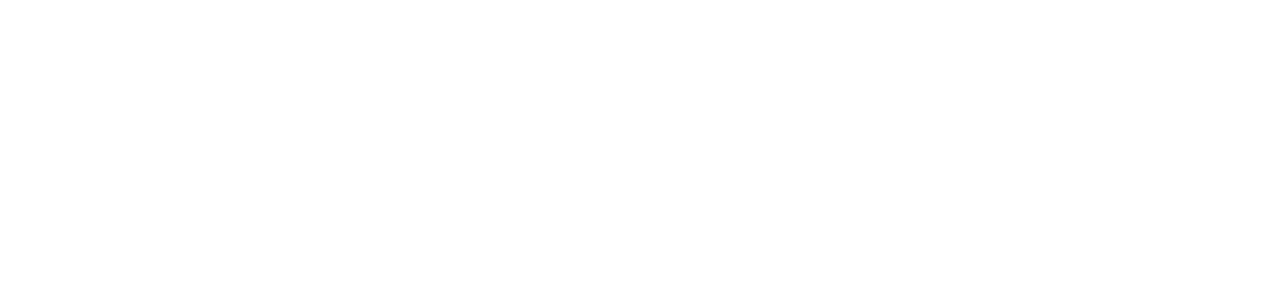
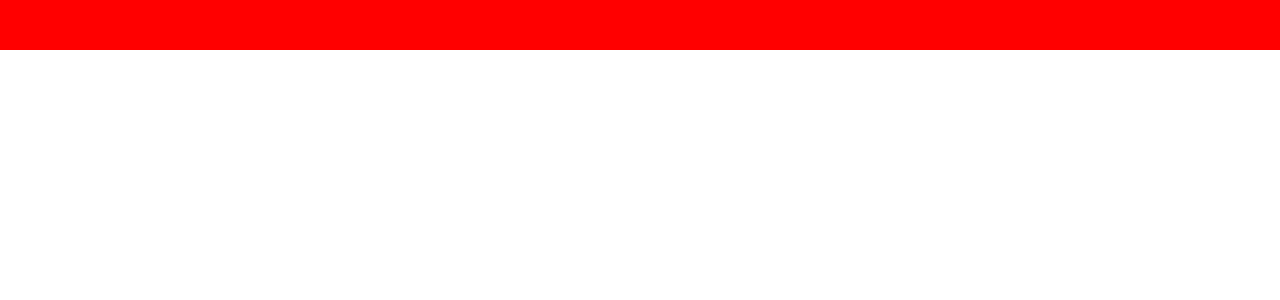
Before and after one commit to MKCMMSK/tribe-discovery-service, a Next.js app: page / in a window 1280 px wide. Shown: the top 300 px of the page. Built offline with nearby package versions, Linux system fonts and the light colour scheme.

Commit message:
Created the top nav header in red

```diff
--- /dev/null
+++ b/components/Nav/index.js
@@ -0,0 +1,9 @@
+import React from 'react';
+import styles from './nav.module.css';
+
+export default function Nav () {
+    return (
+        <div className={styles.nav}>
+        </div>
+    )
+}
--- /dev/null
+++ b/components/Nav/nav.module.css
@@ -0,0 +1,6 @@
+.nav {
+    display:flex;
+    width: 100%;
+    height: 50px;
+    background-color: red;
+}
--- a/pages/index.js
+++ b/pages/index.js
@@ -1,5 +1,6 @@
 import Head from 'next/head'
 import styles from '../styles/shared.module.css';
+import Nav from '../components/Nav';
 
 export default function Home() {
   return (
@@ -7,6 +8,7 @@
       <Head>
         <title>More Collections</title>
       </Head>
+      <Nav/>
     </div>
   )
 }
```
